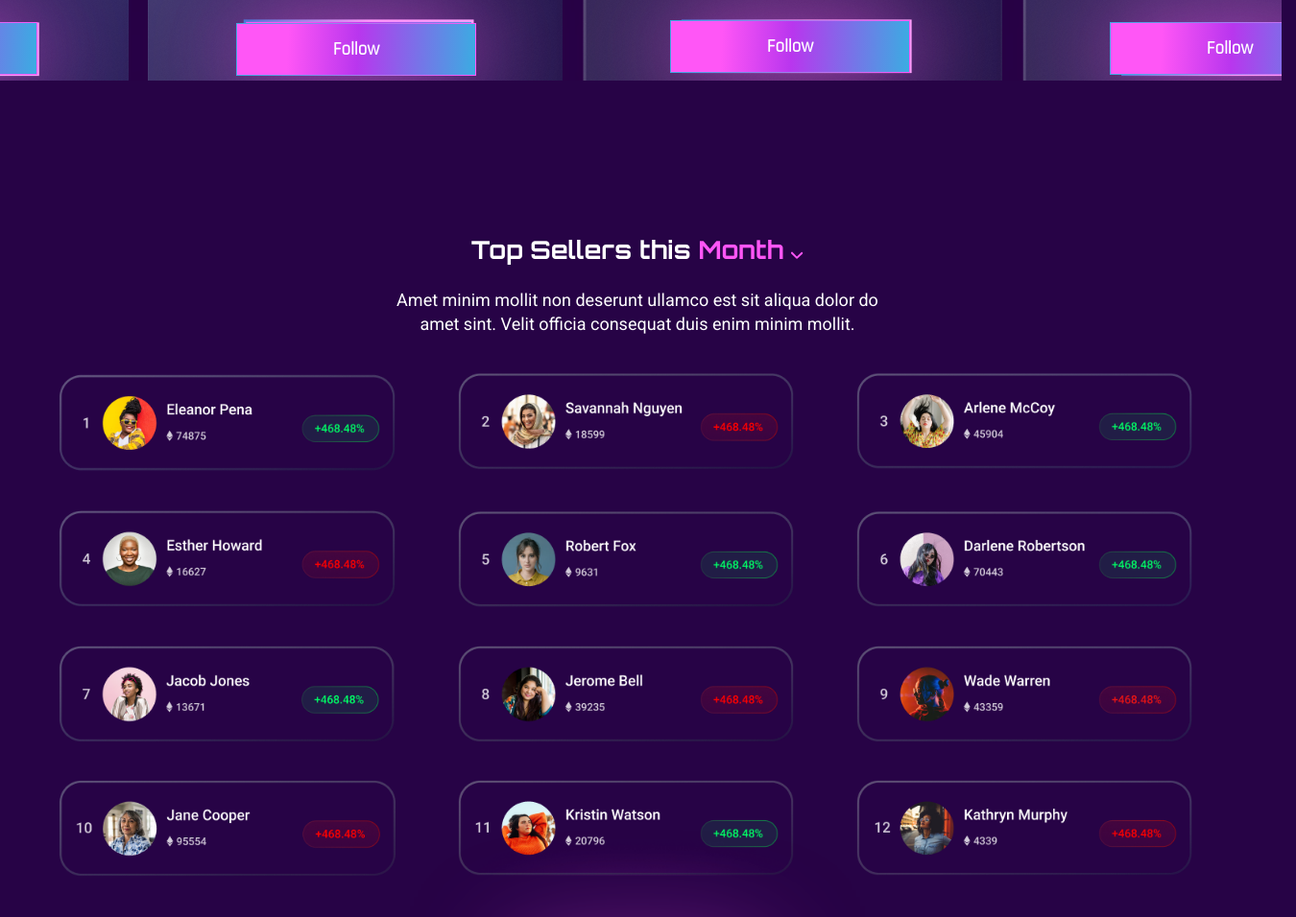
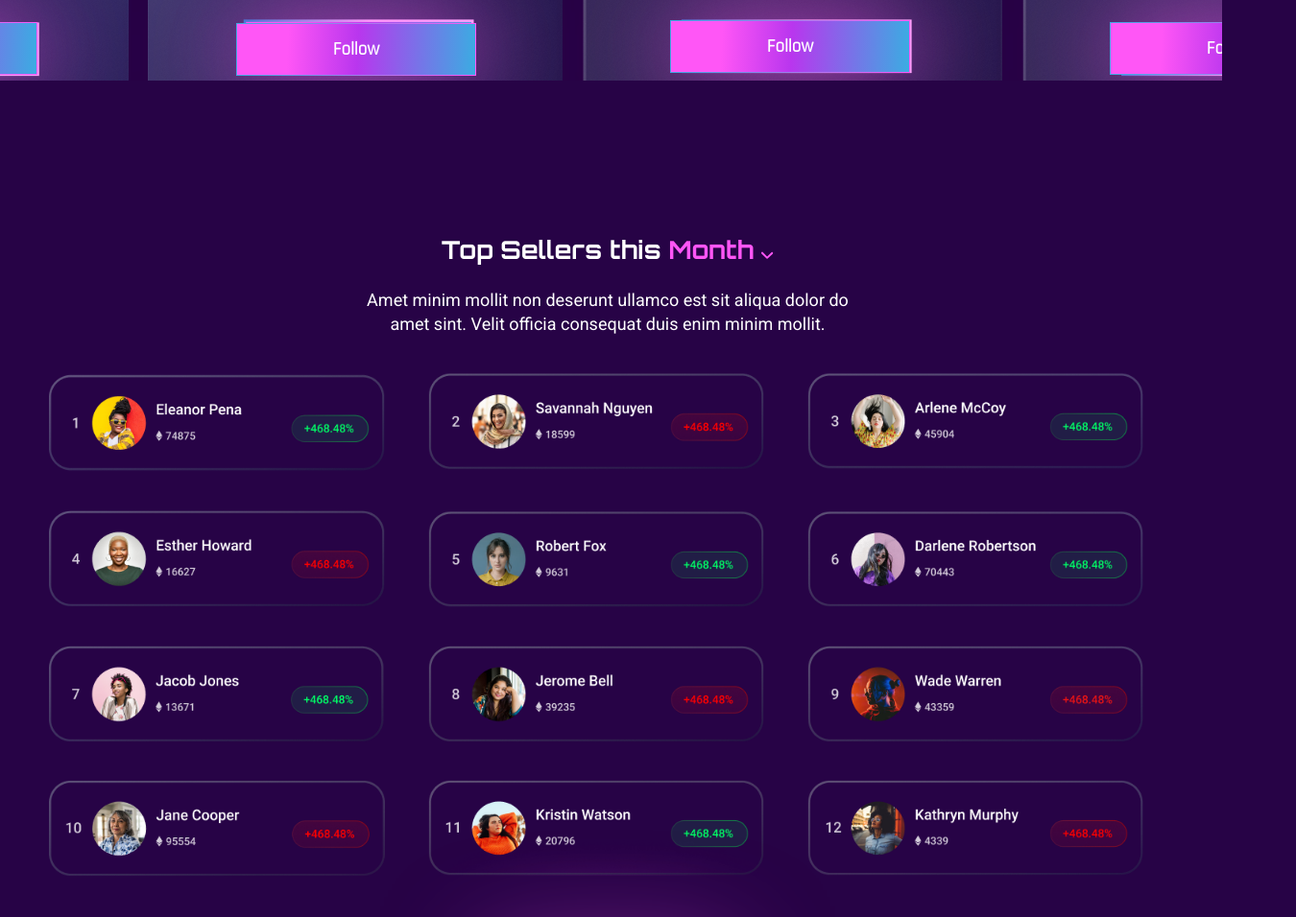
Before and after one commit to ValeryShumeyko/oceanNFT, a plain HTML site: page index.html in a window 1280 px wide. Shown: the part 3628-4584 px from the top of the page at 96% size, 1350 px wide, since content can reach past the window. Drawn offline with nearby package versions, Linux system fonts and the light colour scheme; files whose address does not match are found by name; a web font is replaced by a local one.

Commit message:
Update style.css

```diff
--- a/css/style.css
+++ b/css/style.css
@@ -27,7 +27,6 @@ a {
 body {
     min-width: 100%;
     background: rgb(39, 3, 70);
-    margin-right: -70px;
 }
 
 /*-------------HEADER-------------------------*/
```
